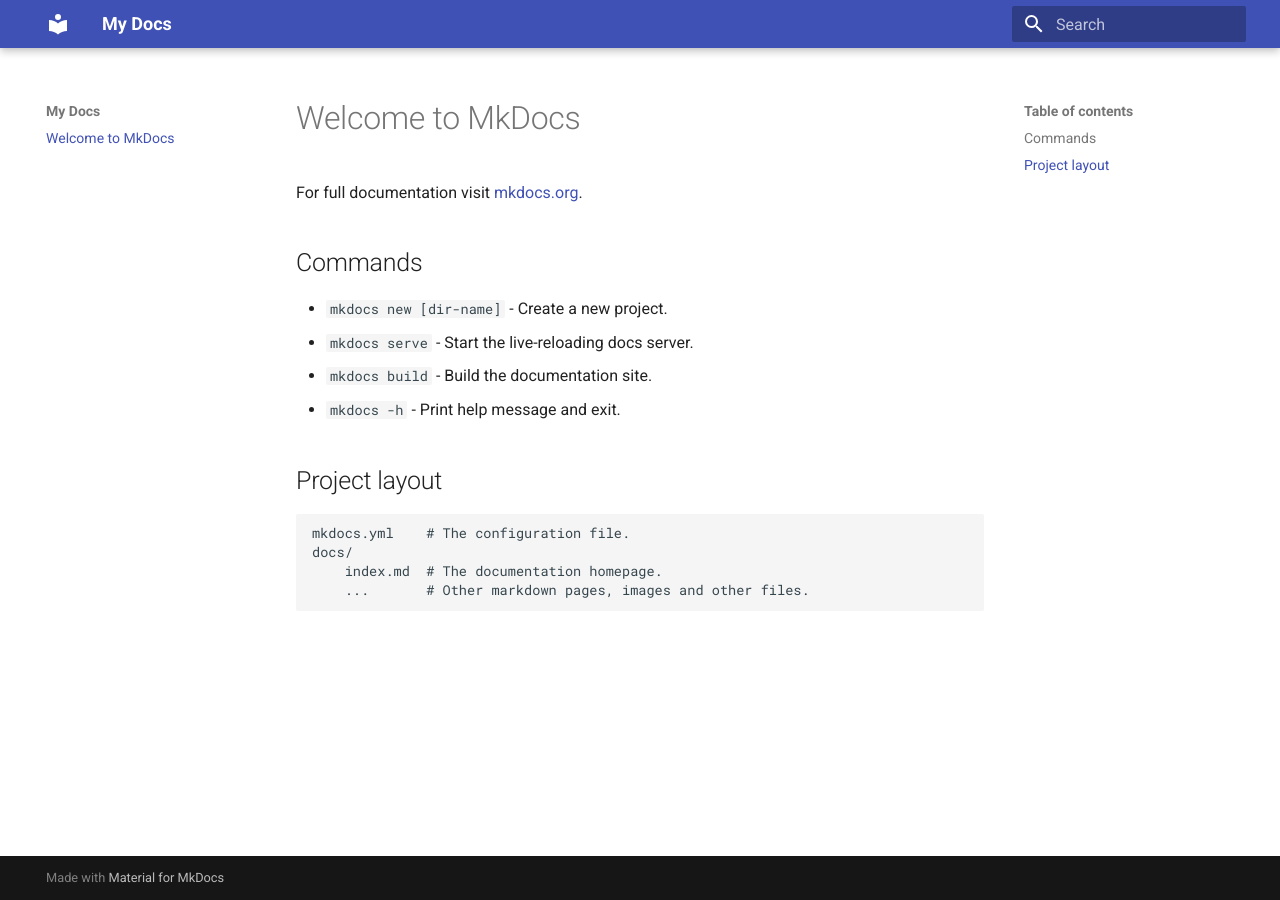
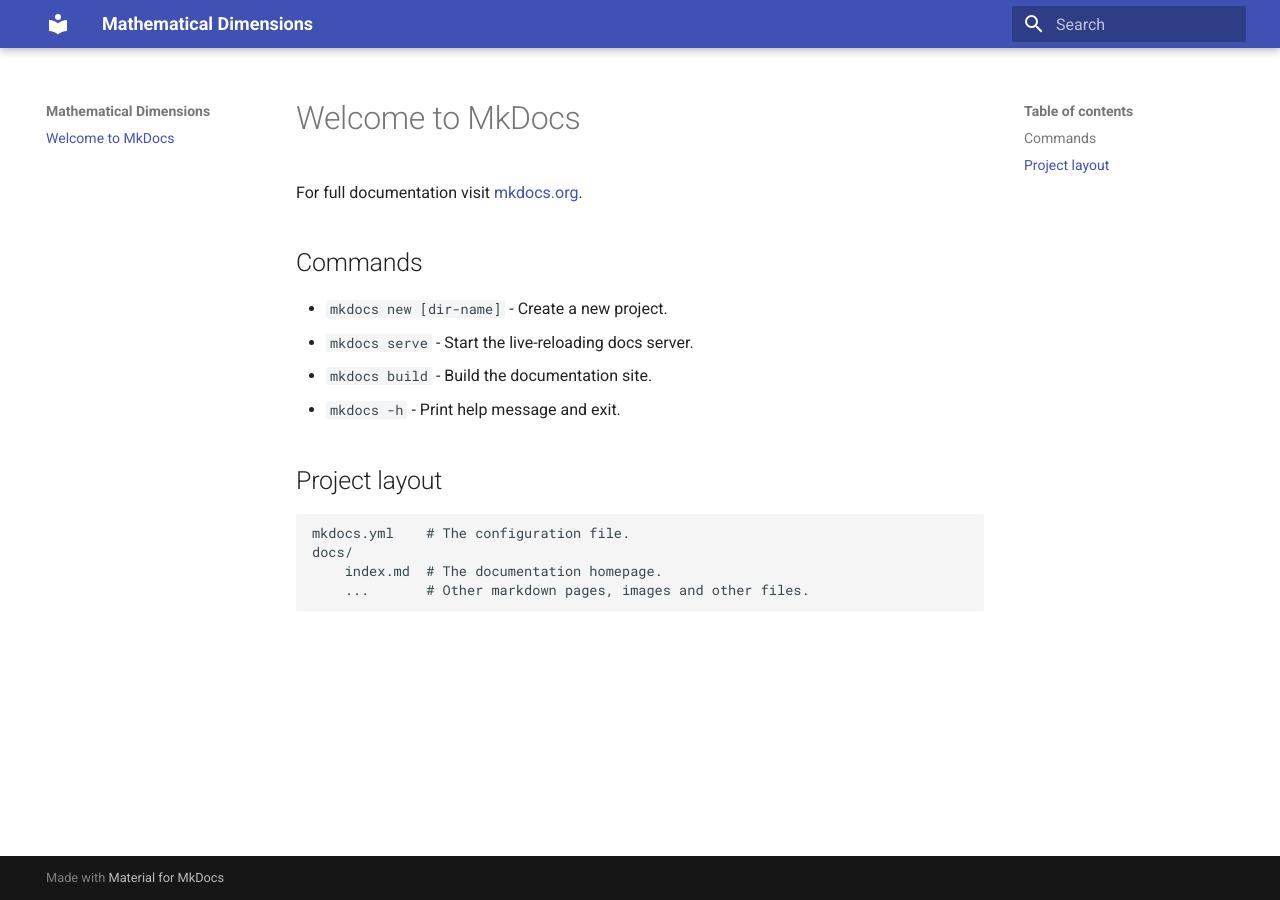
Before and after one commit to mathdimensions/mathdimensions, an MkDocs documentation site: the page built from docs/index.md, in a window 1280 px wide. Built offline with MkDocs 1.6.1 and Material for MkDocs 9.7.7, drawn with Linux system fonts in a browser that asks for light colours.

Commit message:
Update mkdocs.yml

```diff
--- a/mkdocs.yml
+++ b/mkdocs.yml
@@ -1,3 +1,3 @@
-site_name: My Docs
+site_name: Mathematical Dimensions
 theme:
   name: material
```
